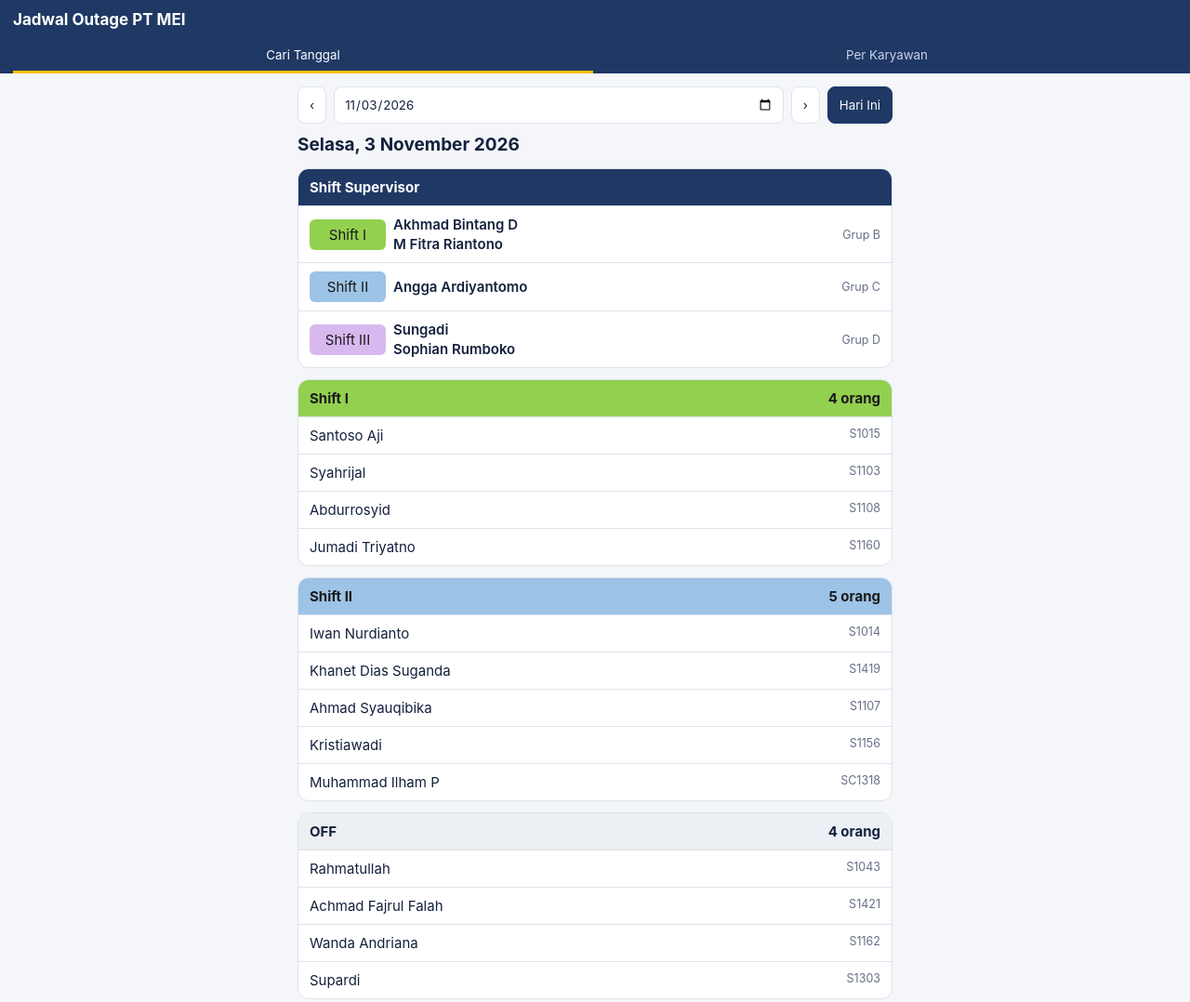
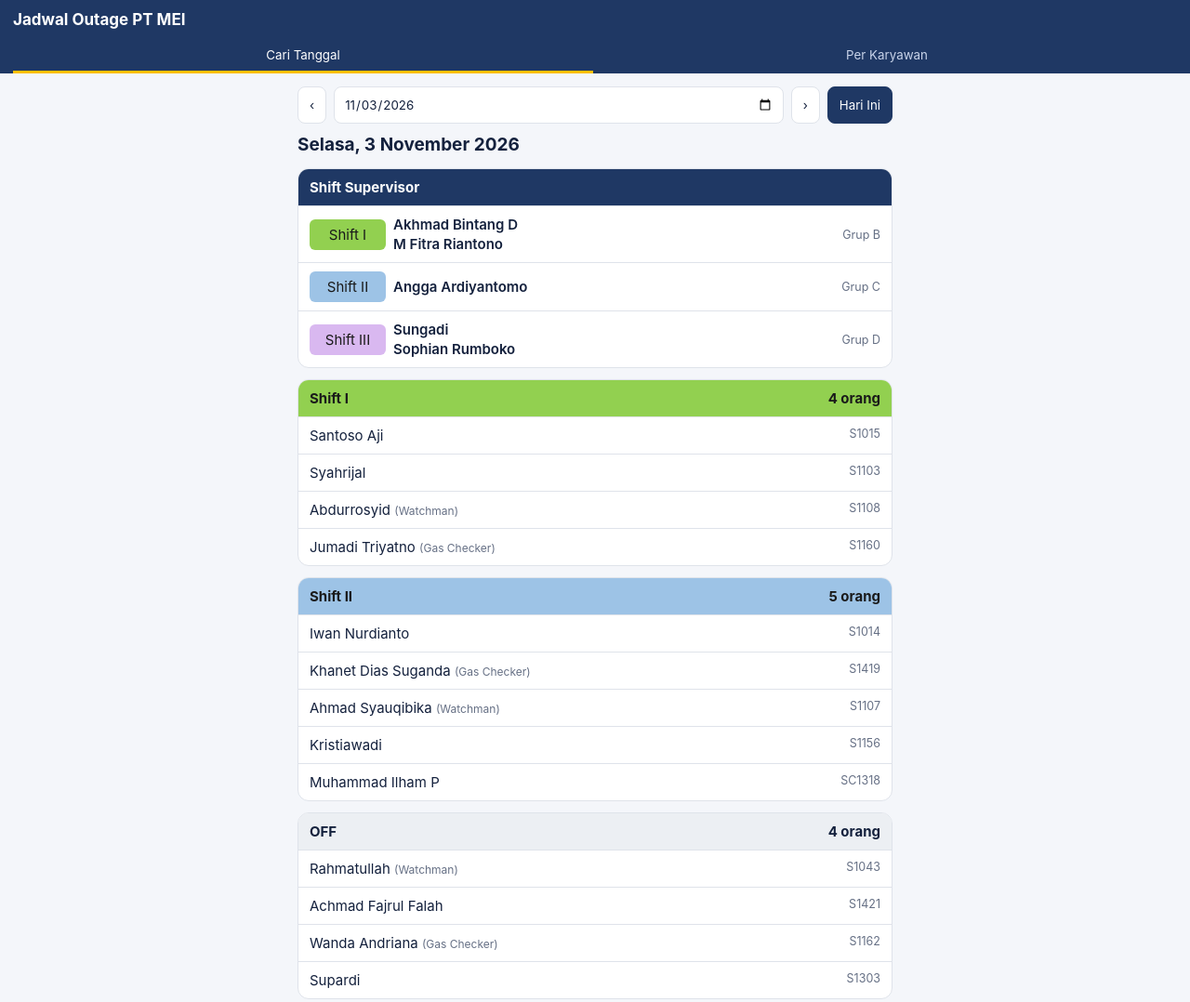
Before and after one commit to nabielariansyah/team-outage-mei, a plain HTML site: page index.html in a window 1280 px wide. Shown: the whole page at 93% size. Drawn offline with Linux system fonts and the light colour scheme.

Commit message:
Add files via upload

```diff
--- a/index.html
+++ b/index.html
@@ -56,6 +56,7 @@ th{font-weight:600;color:var(--mut);padding:0 4px}
 .su{align-items:center}
 .su .chip{flex:0 0 78px;text-align:center;padding:6px 2px}
 .su .nm{flex:1;font-weight:600}
+.rl{font-size:12px;color:var(--mut)}
 </style>
 </head>
 <body>
@@ -66,7 +67,7 @@ th{font-weight:600;color:var(--mut);padding:0 4px}
 <main id="app"></main>
 <script>
 const DEF={start:"2026-11-01",
-emp:[["S1015","Santoso Aji","C","A"],["S1043","Rahmatullah","A","B"],["S1103","Syahrijal","B","A"],["S1014","Iwan Nurdianto","C","B"],["S1108","Abdurrosyid","D","A"],["S1419","Khanet Dias Suganda","D","B"],["S1421","Achmad Fajrul Falah","A","A"],["S1162","Wanda Andriana","A","B"],["S1160","Jumadi Triyatno","C","A"],["S1107","Ahmad Syauqibika","B","B"],["S1303","Supardi","A","A"],["S1156","Kristiawadi","D","B"],["SC1318","Muhammad Ilham P","B","B"]].map(a=>({nik:a[0],nama:a[1],gs:a[2],go:a[3]})),
+emp:[["S1015","Santoso Aji","C","A"],["S1043","Rahmatullah","A","B"],["S1103","Syahrijal","B","A"],["S1014","Iwan Nurdianto","C","B"],["S1108","Abdurrosyid","D","A"],["S1419","Khanet Dias Suganda","D","B"],["S1421","Achmad Fajrul Falah","A","A"],["S1162","Wanda Andriana","A","B"],["S1160","Jumadi Triyatno","C","A"],["S1107","Ahmad Syauqibika","B","B"],["S1303","Supardi","A","A"],["S1156","Kristiawadi","D","B"],["SC1318","Muhammad Ilham P","B","B"]].map(a=>({nik:a[0],nama:a[1],gs:a[2],go:a[3],role:({"Rahmatullah":"Watchman","Abdurrosyid":"Watchman","Khanet Dias Suganda":"Gas Checker","Wanda Andriana":"Gas Checker","Jumadi Triyatno":"Gas Checker","Ahmad Syauqibika":"Watchman"})[a[1]]||""})),
 shift:{A:"III III OFF OFF I I II II".split(" "),B:"OFF OFF I I II II III III".split(" "),C:"I I II II III III OFF OFF".split(" "),D:"II II III III OFF OFF I I".split(" ")},
 out:{A:"I I I II II II II I".split(" "),B:"II II II I I I I II".split(" ")},
 sup:{A:["Rama Iskandar"],B:["Akhmad Bintang D","M Fitra Riantono"],C:["Angga Ardiyantomo"],D:["Sungadi","Sophian Rumboko"]}};
@@ -99,7 +100,7 @@ function vCari(){
  if(sel<R0||sel>R1)h+=`<p class="mut">Di luar periode 1 Nov 2026 – 31 Okt 2027; pola tetap diteruskan.</p>`;
  [["I","Shift I"],["II","Shift II"],["OFF","OFF"]].forEach(([k,l])=>{
   const a=S.emp.filter(e=>status(e,sel)===k);
-  h+=`<div class="sec s${k}"><h3><span>${l}</span><span>${a.length} orang</span></h3>`+(a.length?`<ul>${a.map(e=>`<li><span>${esc(e.nama)}</span><small>${esc(e.nik)}</small></li>`).join("")}</ul>`:`<div class="none">Tidak ada</div>`)+`</div>`});
+  h+=`<div class="sec s${k}"><h3><span>${l}</span><span>${a.length} orang</span></h3>`+(a.length?`<ul>${a.map(e=>`<li><span>${esc(e.nama)}${e.role?` <small class="rl">(${esc(e.role)})</small>`:""}</span><small>${esc(e.nik)}</small></li>`).join("")}</ul>`:`<div class="none">Tidak ada</div>`)+`</div>`});
  const x=S.emp.filter(e=>["III","?"].includes(status(e,sel)));
  if(x.length)h+=`<p class="mut">Perlu dicek pola/grup: ${x.map(e=>esc(e.nama)).join(", ")}</p>`;
  return h}
```
